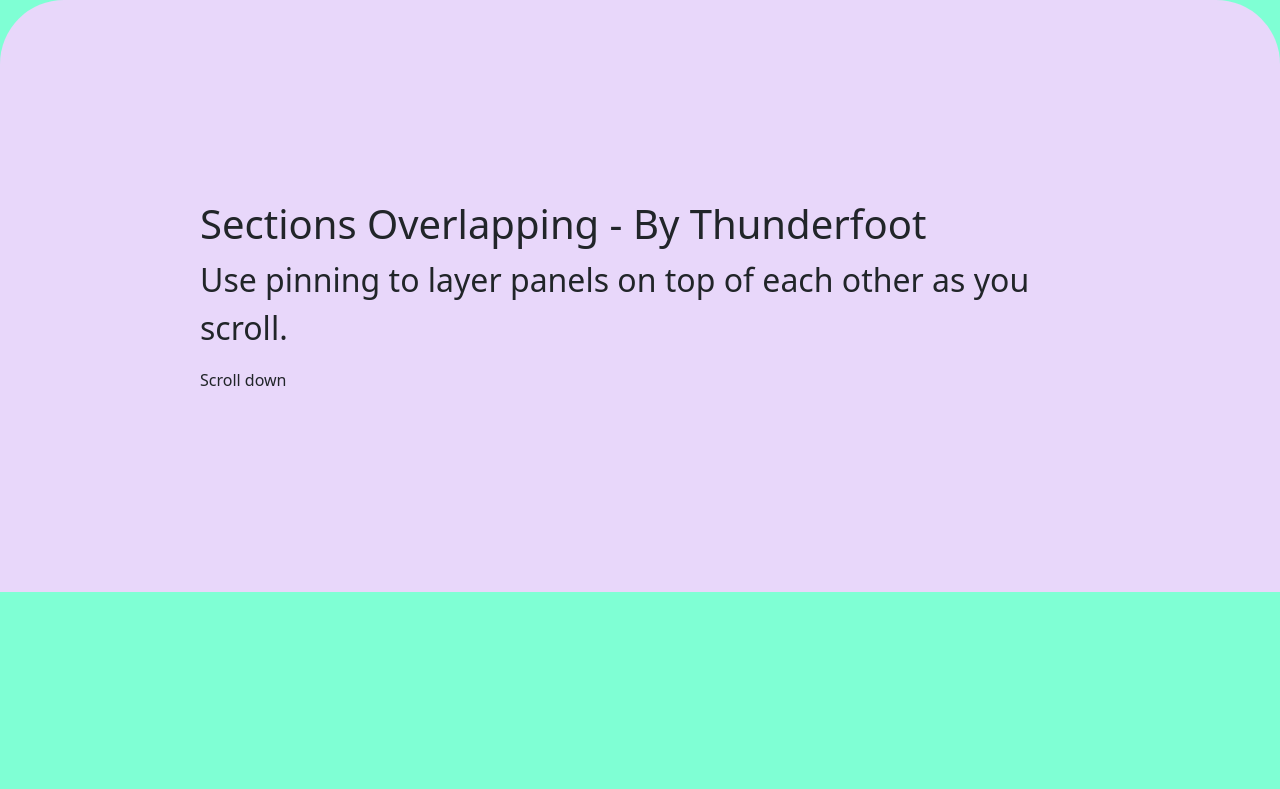
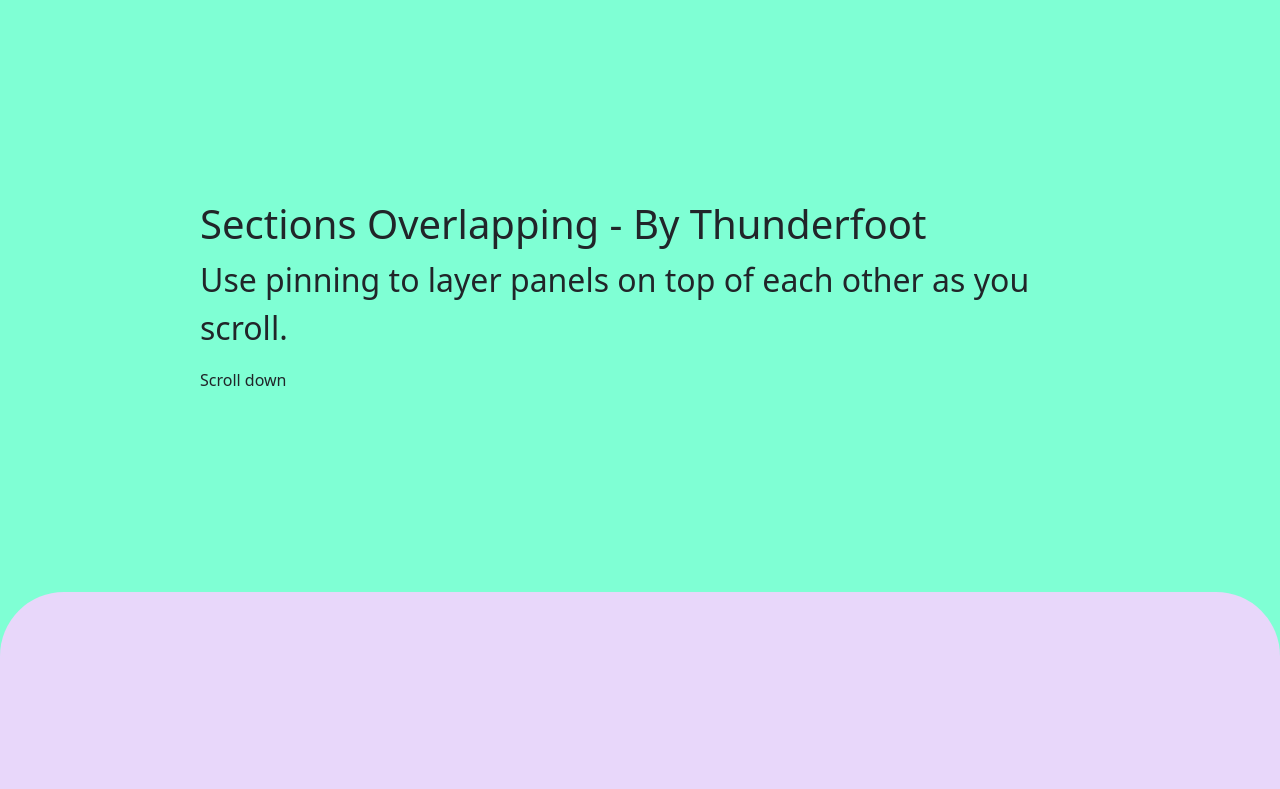
Before and after one commit to team-thunderfoot/overlap-section, a website: page dist/index.html in a window 1280 px wide. Shown: the top 789 px of the page. Drawn offline with nearby package versions, Linux system fonts and the light colour scheme.

Commit message:
readme update

```diff
--- a/dist/index.html
+++ b/dist/index.html
@@ -15,15 +15,6 @@
     </head>
     <body>
         <main>
-            <section>
-                <h1>Sections Overlapping - By Thunderfoot</h1>
-                <p>Use pinning to layer panels on top of each other as you scroll.</p>
-                <div class="scroll-down">
-                    Scroll down
-                    <div class="arrow"></div>
-                </div>
-            </section>
-
             <section class="hero js--overlap">
                 <div>
                     <h1>Sections Overlapping - By Thunderfoot</h1>
```
Also changed, not shown: README.md.
